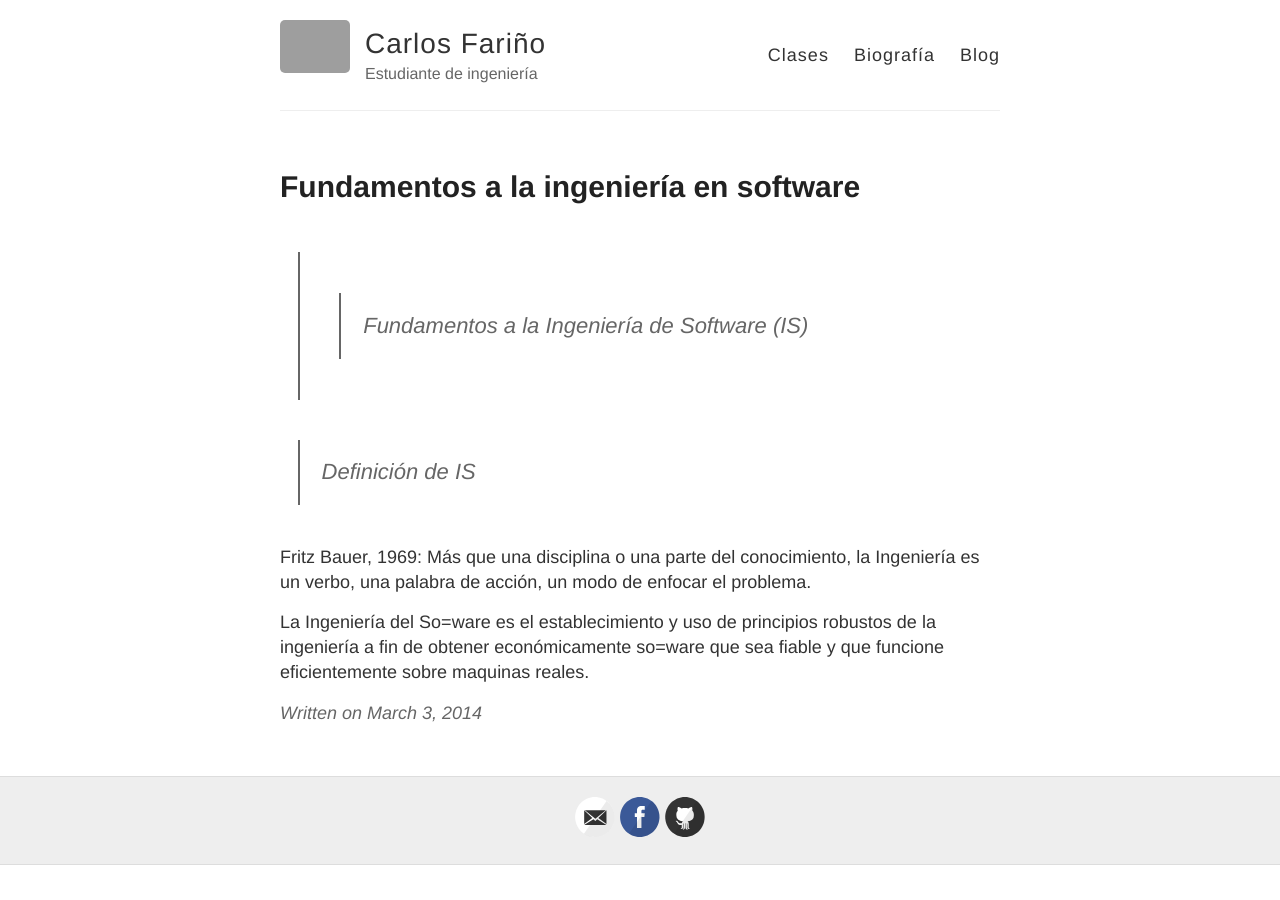
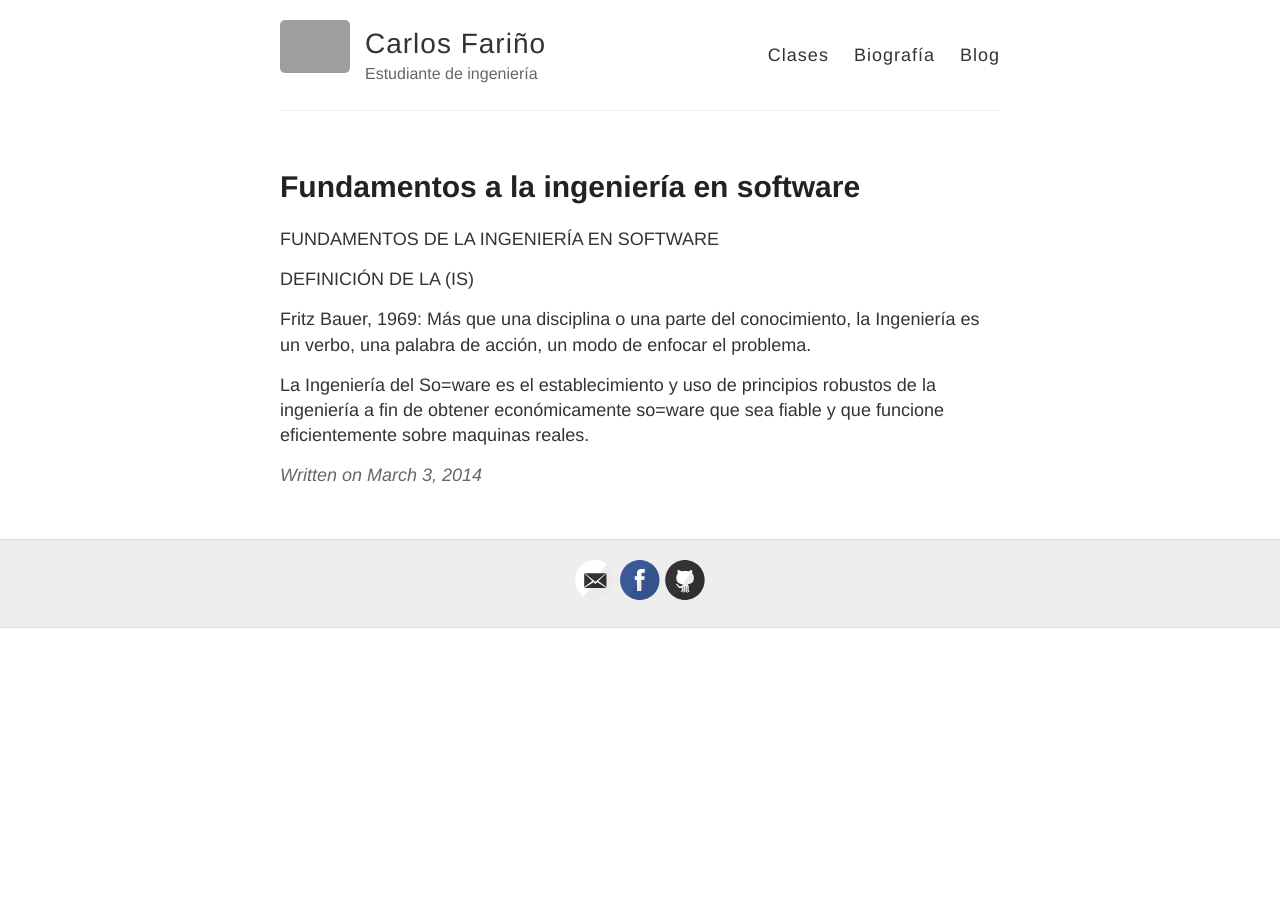
Before and after one commit to andrescharro22/Carlos-F007.github.io, a Jekyll site: the page built from _posts/2014-3-3-Hello-World.md, in a window 1280 px wide. Built offline with Jekyll 4.4.1, drawn with Linux system fonts in a browser that asks for light colours; grey boxes are pictures that could not be loaded.

```diff
--- a/_posts/2014-3-3-Hello-World.md
+++ b/_posts/2014-3-3-Hello-World.md
@@ -5,9 +5,9 @@ title: Fundamentos a la ingeniería en software
 
 
 
->>Fundamentos a la Ingeniería de Software (IS)
+FUNDAMENTOS DE LA INGENIERÍA EN SOFTWARE
 
->Definición de IS
+DEFINICIÓN DE LA (IS)
 
 
 Fritz Bauer, 1969: Más que una disciplina o una parte del
```
